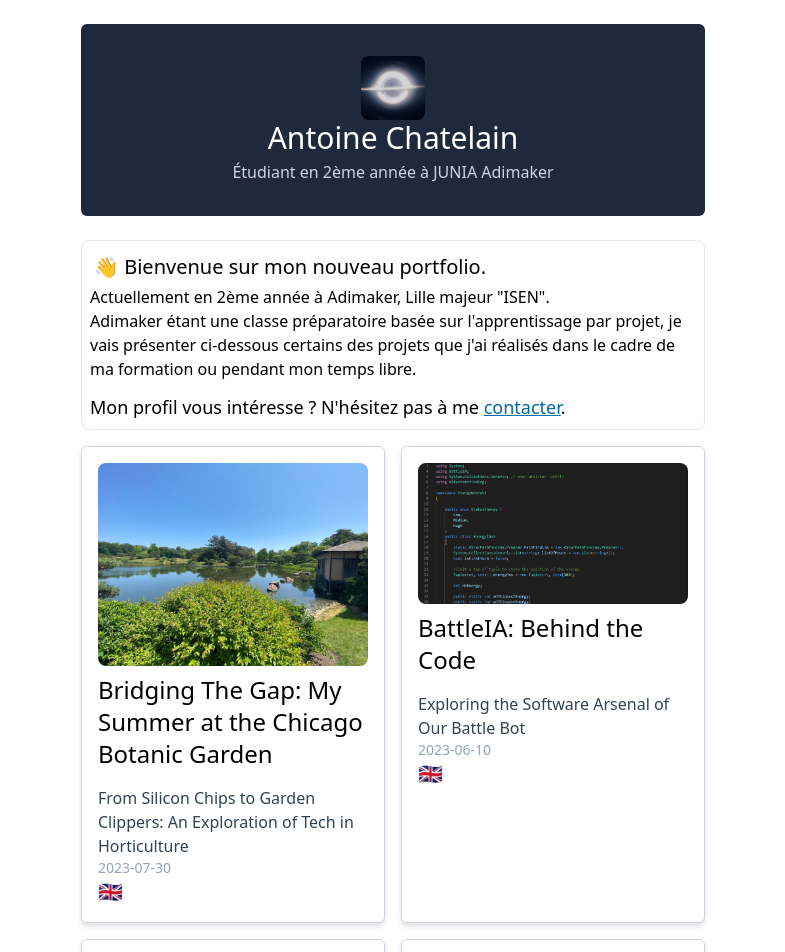
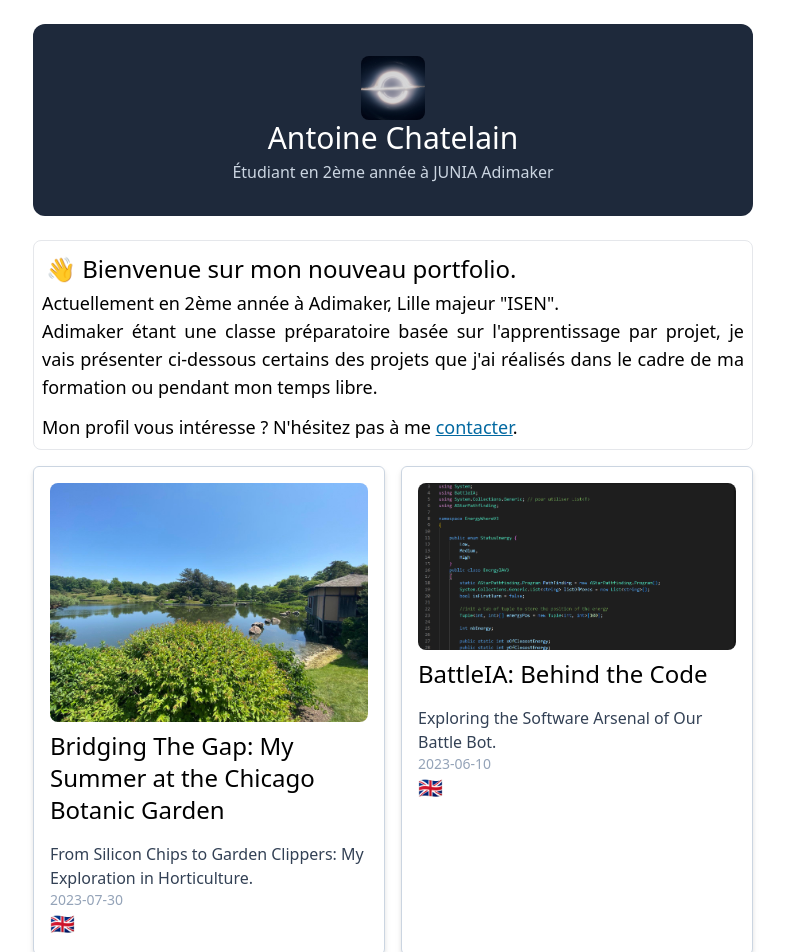
Before and after one commit to Redblockmasteur/My-portfolio, a Next.js app: page / in a window 1280 px wide. Shown: the top 952 px of the page, without its empty margins (247-1032 px from the left). Built offline with nearby package versions, Linux system fonts and the light colour scheme; grey boxes are pictures that could not be loaded.

Commit message:
Minor visibility improvements

```diff
--- a/app/layout.tsx
+++ b/app/layout.tsx
@@ -11,7 +11,7 @@ export default function RootLayout({
 
   const header = (
     <Link href ="/">
-    <header className="text-center bg-slate-800 p-8 my-6 rounded-md">
+    <header className="text-center bg-slate-800 p-8 my-6 rounded-xl">
       <div>
           <Image src="/logo.png" width={40} height={40} className="mx-auto object-cover rounded-lg h-16 w-16" alt={"logo"}/>
           <h1 className="text-3xl text-white">Antoine Chatelain</h1>
@@ -33,7 +33,7 @@ export default function RootLayout({
     <html lang="fr">
       <head/>
       <body>
-        <div className="mx-auto  max-w-2xl px-6">
+        <div className="mx-auto max-w-3xl px-6">
           {header}
           {children}
           {footer}
--- a/app/page.tsx
+++ b/app/page.tsx
@@ -13,9 +13,8 @@ const HomePage = () => {
     return(
       <div>
         <div className='border rounded-lg p-2 mb-4'>
-          <p className=' text-xl m-1'>👋 Bienvenue sur mon nouveau portfolio.</p>
-          <p className=' text-justify'>Actuellement en 2ème année à Adimaker, Lille majeur "ISEN".</p>
-          <p>Adimaker étant une classe préparatoire basée sur l'apprentissage par projet, je vais présenter ci-dessous certains des projets que j'ai réalisés dans le cadre de ma formation ou pendant mon temps libre.</p>
+          <p className=' text-2xl m-1'>👋 Bienvenue sur mon nouveau portfolio.</p>
+          <p className=' text-justify text-lg'>Actuellement en 2ème année à Adimaker, Lille majeur "ISEN". <br />Adimaker étant une classe préparatoire basée sur l'apprentissage par projet, je vais présenter ci-dessous certains des projets que j'ai réalisés dans le cadre de ma formation ou pendant mon temps libre.</p>
           <p className=' mt-3 text-lg'>Mon profil vous intéresse ? N'hésitez pas à me <a className='underline text-sky-700 hover:text-sky-500' href="/contact">contacter</a>.</p>
         </div>
         <div className='grid grid-cols-1 md:grid-cols-2 gap-4'>{postPreviews}</div>
--- a/app/posts/[slug]/page.tsx
+++ b/app/posts/[slug]/page.tsx
@@ -29,7 +29,7 @@ const PostPage = (props: any) => {
             <p>{post.data.flagEmoji}</p>
         </div>
 
-        <article className="prose min-w-fit text-justify">
+        <article className="prose min-w-fit text-justify text-lg">
             <Markdown>{post.content}</Markdown>
         </article>
         <div className="text-center mt-8">
--- a/posts/A_deeper_look_at_BattleIA.md
+++ b/posts/A_deeper_look_at_BattleIA.md
@@ -1,7 +1,7 @@
 ---
 title: "BattleIA: Behind the Code"
 
-subtitle: "Exploring the Software Arsenal of Our Battle Bot"
+subtitle: "Exploring the Software Arsenal of Our Battle Bot."
 
 date: "2023-06-10"
 
--- a/posts/BDC.md
+++ b/posts/BDC.md
@@ -1,7 +1,7 @@
 ---
 title: "Base de connaisance"
 
-subtitle: "Ma base de connaissances personnelle en électronique"
+subtitle: "Ma base de connaissances personnelle en électronique."
 
 date: "2023-02-16"
 
--- a/posts/CBG.md
+++ b/posts/CBG.md
@@ -2,7 +2,7 @@
 title: "Bridging The Gap: My Summer at the Chicago Botanic Garden"
 
 
-subtitle: "From Silicon Chips to Garden Clippers: An Exploration of Tech in Horticulture"
+subtitle: "From Silicon Chips to Garden Clippers: My Exploration in Horticulture."
 
 
 date: "2023-07-30"
```
Also changed, not shown: 1 other file (tests, documents, lock files or other folders).
